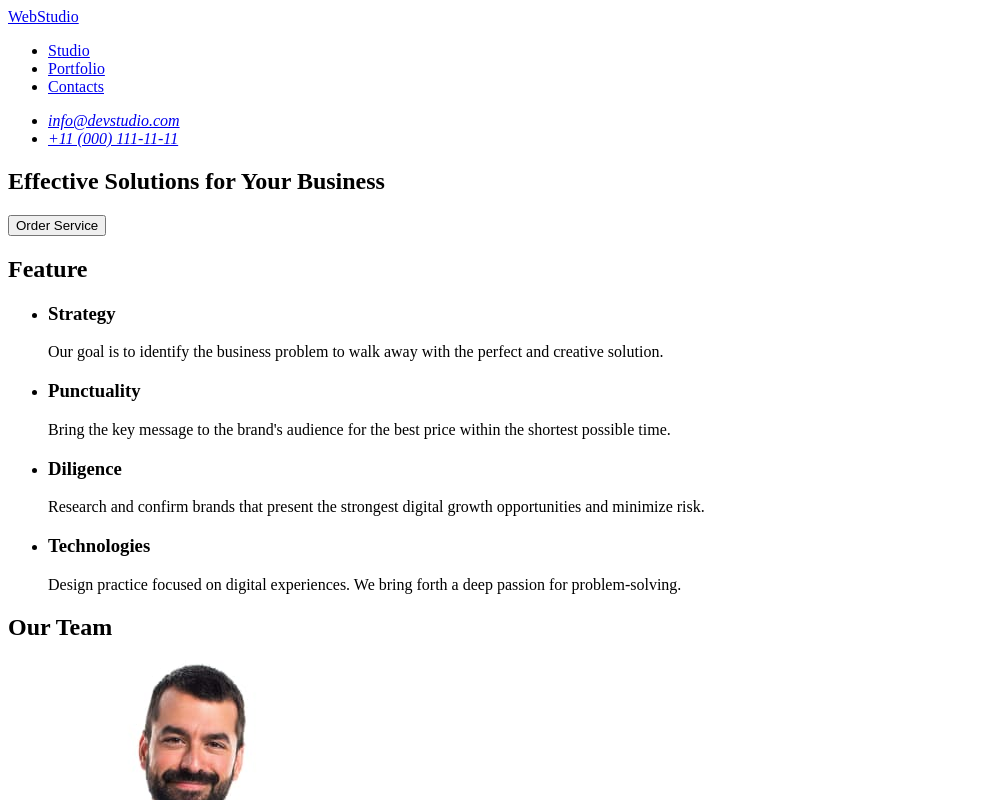
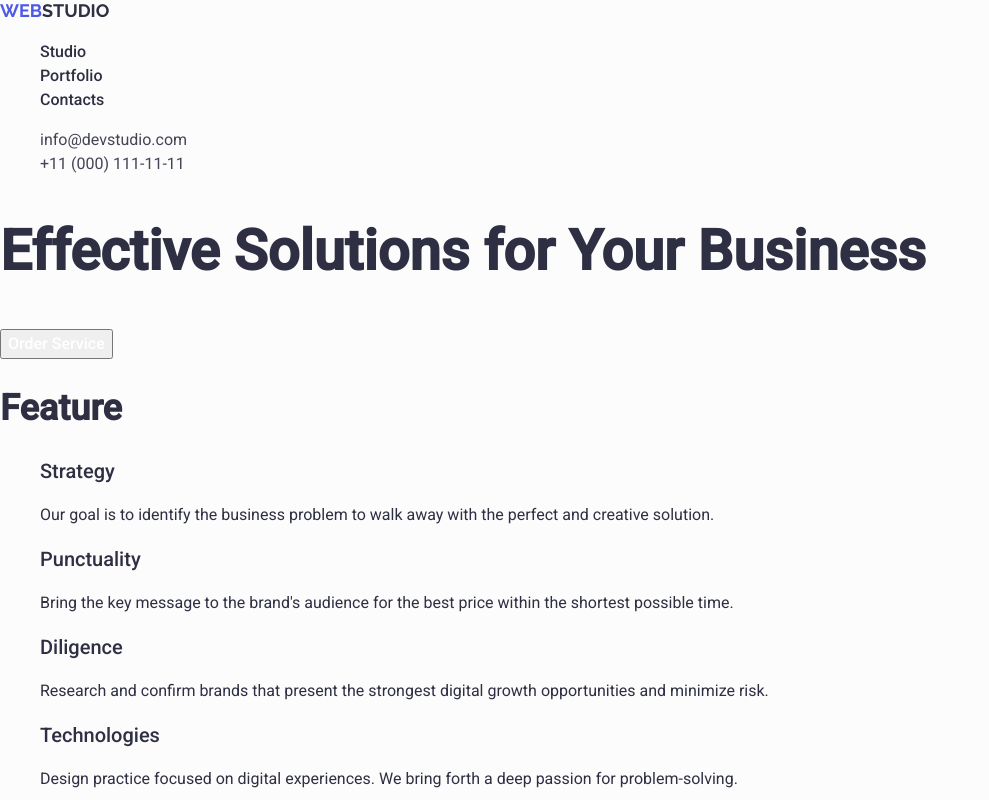
Before and after one commit to Mahuliii/goit-markup-hw-02, a plain HTML site: page index.html in a window 1280 px wide. Shown: the top 800 px of the page, without its empty margins (0-989 px from the left). Drawn offline with nearby package versions, Linux system fonts and the light colour scheme.

Commit message:
goit-markup-hw-02

```diff
--- /dev/null
+++ b/css/styles.css
@@ -0,0 +1,101 @@
+ul, ol {
+    list-style-type: none;
+}
+.link {
+    text-decoration: none;
+}
+button {
+    cursor: pointer;
+}
+body {
+    font-family: 'Roboto', 'Raleway', sans-serif;
+        color: #2E2F42;
+        font-size: 16px;
+        font-style: normal;
+        font-weight: 400;
+        line-height: 1.5;
+        letter-spacing: 0.02;
+        background-color: #FCFCFC;
+}
+.logo {
+    color: var(--NAVY-BLUE, #2E2F42);
+        font-family: Raleway;
+        font-size: 18px;
+        font-weight: 700;
+        line-height: 1.16;
+        letter-spacing: 0.03;
+        text-transform: uppercase;
+}
+.logo-link {
+    color: var(--IRIS, #4D5AE5);
+}
+.navigation {
+    color: var(--NAVY-BLUE, #2E2F42);
+    font-family: Roboto;
+    font-size: 16px;
+    font-weight: 500;
+    line-height: 1.5;
+    letter-spacing: 0.02;
+}
+.navigation:hover {
+    color: var(--OCEAN, #404BBF);
+    font-family: Roboto;
+    font-size: 16px;
+    font-weight: 500;
+    line-height: 1.5;
+    letter-spacing: 0.02;
+}
+.first:active {
+    text-decoration: underline;
+}
+.contact {
+    color: var(--SLATE, #434455);
+    font-family: Roboto;
+    font-size: 16px;
+    font-style: normal;
+    font-weight: 400;
+    line-height: 1.5;
+    letter-spacing: 0.02;
+}
+.contact:hover {
+    color: var(--OCEAN, #404BBF);
+    font-family: Roboto;
+    font-size: 16px;
+    font-style: normal;
+    font-weight: 400;
+    line-height: 1.5;
+    letter-spacing: 0.02;
+}
+.title {
+        color: #2E2F42;
+        font-family: Roboto;
+        font-size: 56px;
+        font-weight: 700;
+        line-height: 1.07;
+        letter-spacing: 0.02;
+}
+button {
+        color: var(--WHITE, #FFF);
+        font-family: Roboto;
+        font-size: 16px;
+        font-weight: 500;
+        line-height: 1.5;
+        letter-spacing: 0.04;
+}
+.title-two {
+        color: #2E2F42;
+        font-family: Roboto;
+        font-size: 36px;
+        font-weight: 700;
+        line-height: 1.11;
+        letter-spacing: 0.02;
+        text-transform: capitalize;
+}
+.title-three {
+        color: #2E2F42;
+        font-family: Roboto;
+        font-size: 20px;
+        font-weight: 500;
+        line-height: 1.2;
+        letter-spacing: 0.02;
+}
--- a/index.html
+++ b/index.html
@@ -4,21 +4,28 @@
     <meta charset="UTF-8">
     <meta name="viewport" content="width=device-width, initial-scale=1.0">
     <title>WEBSTUDIO</title>
+    <link rel="stylesheet" href="https://cdnjs.cloudflare.com/ajax/libs/modern-normalize/2.0.0/modern-normalize.min.css">
+    <link rel="preconnect" href="https://fonts.googleapis.com">
+    <link rel="preconnect" href="https://fonts.gstatic.com" crossorigin>
+    <link
+        href="https://fonts.googleapis.com/css2?family=Raleway:wght@700&family=Roboto:ital,wght@0,400;0,500;1,700&display=swap"
+        rel="stylesheet">
+    <link rel="stylesheet" href="/css/styles.css">
 </head>
 <body>
-    <!-- HEADER -->
+        <!-- HEADER -->
     <header>
             <nav>
-            <a href="./index.html">WebStudio</a>
+            <a class="link logo" href="./index.html"> <span class="logo-link">Web</span>Studio</a>
                     <ul>
                     <li>
-                        <a href="./index.html">Studio</a>
+                        <a class="link navigation first" href="./index.html">Studio</a>
                     </li>
                     <li>
-                        <a href="./index.html">Portfolio</a>
+                        <a class="link navigation" href="./index.html">Portfolio</a>
                     </li>
                     <li>
-                        <a href="./index.html">Contacts</a>
+                        <a class="link navigation" href="./index.html">Contacts</a>
                     </li>
                     </ul>
              </nav>
@@ -26,10 +33,10 @@
         <address>
             <ul>
                 <li>
-                    <a href="mailto:info@devstudio.com">info@devstudio.com</a>
+                    <a class="link contact" href="mailto:info@devstudio.com">info@devstudio.com</a>
                 </li>
                 <li>
-                    <a href="tel:+110001111111">+11 (000) 111-11-11</a>
+                    <a class="link contact" href="tel:+110001111111">+11 (000) 111-11-11</a>
                 </li>
             </ul>
         </address>
@@ -38,38 +45,38 @@
     <main>
 <!-- hero image -->
         <section>
-            <h1>Effective Solutions
+            <h1 class="title">Effective Solutions
                 for Your Business</h1>
             <button type="button">Order Service</button>
 
         </section>
         <!-- Section 2 -->
         <section>
-            <h2>Feature</h2>
+            <h2 class="title-two">Feature</h2>
             <ul>
                 <li>
-                    <h3>Strategy</h3>
+                    <h3 class="title-three">Strategy</h3>
                     <p>
                         Our goal is to identify the business
                         problem to walk away with the perfect and creative solution.
                     </p>
                 </li>
                 <li>
-                    <h3>Punctuality</h3>
+                    <h3 class="title-three">Punctuality</h3>
                     <p>
                         Bring the key message to the brand's audience for the best
                         price within the shortest possible time.
                     </p>
                 </li>
                 <li>
-                    <h3>Diligence</h3>
+                    <h3 class="title-three">Diligence</h3>
                     <p>
                         Research and confirm brands that present the strongest digital
                         growth opportunities and minimize risk.
                     </p>
                 </li>
                 <li>
-                    <h3>Technologies</h3>
+                    <h3 class="title-three">Technologies</h3>
                     <p>
                         Design practice focused on digital experiences. We bring forth
                         a deep passion for problem-solving.
@@ -81,34 +88,70 @@
 
 <!-- Section 3 -->
         <section>
-            <h2>Our Team</h2>
+            <h2 class="title-two">Our Team</h2>
             <ul>
                 <li>
                     <img src="./images/Mark-Guerrero.jpg" alt="Mark Guerrero" width="264" height="260" />
-                    <h3>Mark Guerrero</h3>
+                    <h3 class="title-three">Mark Guerrero</h3>
                     <p>Product Designer</p>
                 </li>
                 <li>
                     <img src="./images/Tom-Ford.jpg" alt="Tom Ford" width="264" height="260" />
-                    <h3>Tom Ford</h3>
+                    <h3 class="title-three">Tom Ford</h3>
                     <p>Frontend Developer</p>
                 </li>
                 <li>
                     <img src="./images/Camila-Garcia.jpg" alt="Camila Garcia" width="264" height="260" />
-                    <h3>Camila Garcia</h3>
+                    <h3 class="title-three">Camila Garcia</h3>
                     <p>Marketing</p>
                 </li>
                 <li>
                     <img src="./images/Daniel-Wilson.jpg" alt="Daniel Wilson" width="264" height="260" />
-                    <h3>Daniel Wilson</h3>
+                    <h3 class="title-three">Daniel Wilson</h3>
                     <p>UI Designer</p>
+                </li>
+            </ul>
+        </section>
+        <!-- Portfolio -->
+        <section>
+            <h2 class="title-two">Our Portfolio</h2>
+            <ul>
+                <li>
+                    <img src="./images/Banking-App.jpg" alt="Banking App" width="360" height="300" />
+                    <h3 class="title-three">Banking App</h3>
+                    <p>App</p>
+                </li>
+                <li>
+                    <img src="./images/Cashless-Payment.jpg" alt="Cashless Payment" width="360" height="300" />
+                    <h3 class="title-three">Cashless Payment</h3>
+                    <p>Marketing</p>
+                </li>
+                <li>
+                    <img src="./images/Meditation-App.jpg" alt="Meditation App" width="360" height="300" />
+                    <h3 class="title-three">Meditation App</h3>
+                    <p>App</p>
+                </li>
+                <li>
+                    <img src="./images/Taxi-Service.jpg" alt="Taxi Service" width="360" height="300" />
+                    <h3 class="title-three">Taxi Service</h3>
+                    <p>Marketing</p>
+                </li>
+                <li>
+                    <img src="./images/Screen-Illustrations.jpg" alt="Screen Illustrations" width="360" height="300" />
+                    <h3 class="title-three">Screen Illustrations</h3>
+                    <p>Design</p>
+                </li>
+                <li>
+                    <img src="./images/Online-Courses.jpg" alt="Online Courses" width="360" height="300" />
+                    <h3 class="title-three">Online Courses</h3>
+                    <p>Marketing</p>
                 </li>
             </ul>
         </section>
     </main>
     <!-- Footer -->
     <footer>
-        <a href="./index.html">WebStudio</a>
+        <a class="link logo" href="./index.html"> <span class="logo-link">Web</span>Studio</a>
         <p>
             Increase the flow of customers and
             sales for your business with digital marketing & growth solutions.
```
Also changed, not shown: images/Banking-App.jpg (added), images/Cashless-Payment.jpg (added), images/Meditation-App.jpg (added), images/Online-Courses.jpg (added), images/Screen-Illustrations.jpg (added), images/Taxi-Service.jpg (added).
